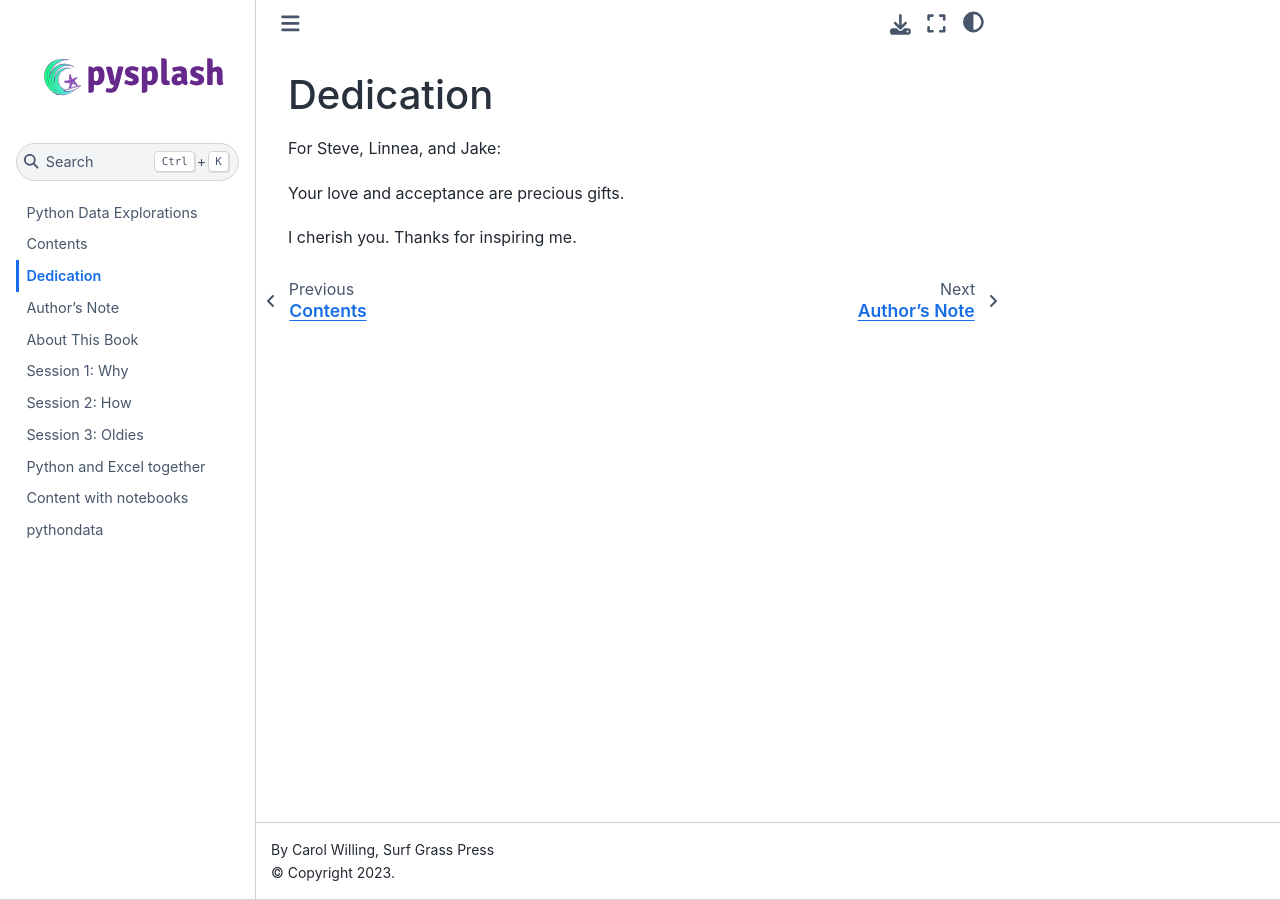
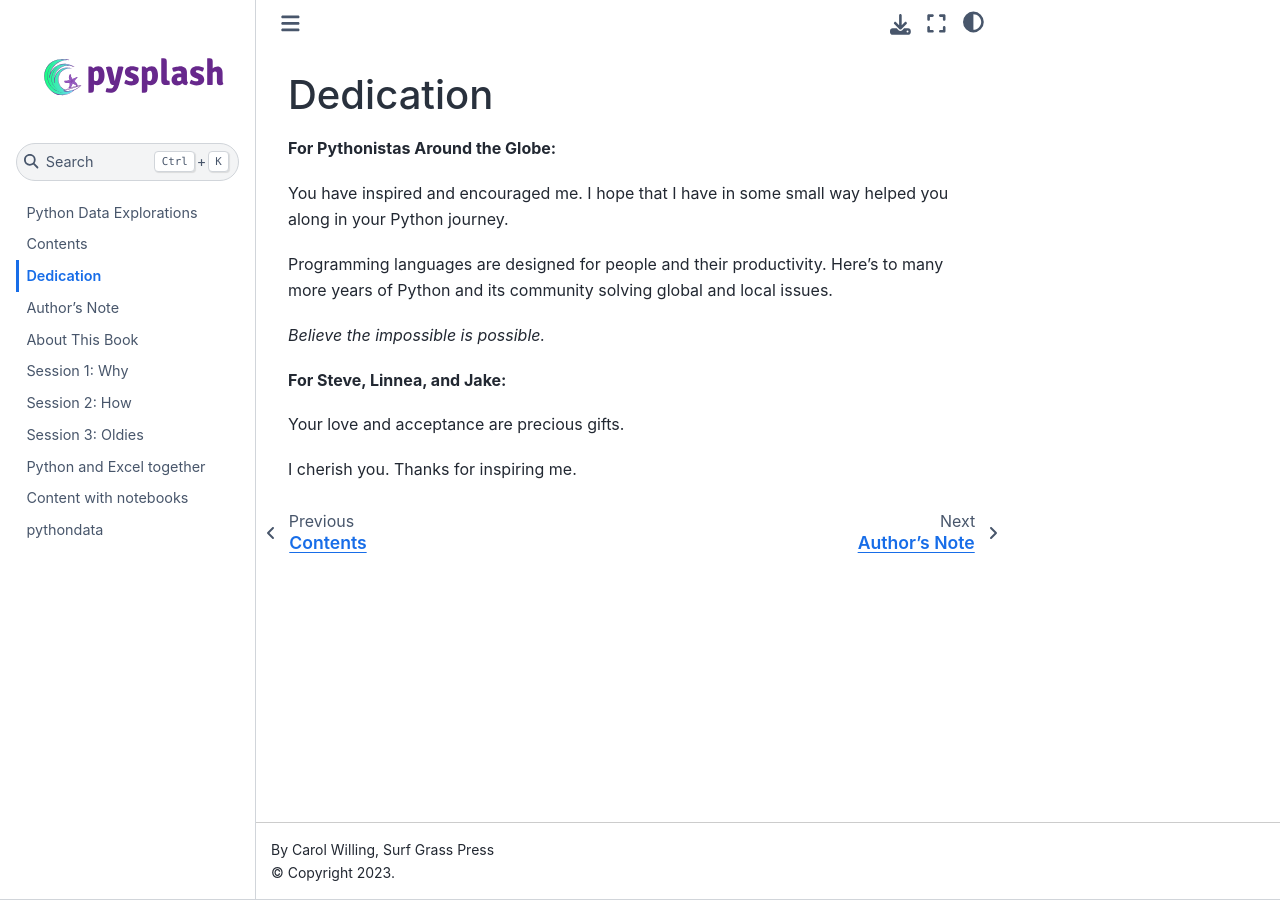
Before and after one commit to pysplash/pythondata, a Jupyter Book: the page built from dedication.md, in a window 1280 px wide. Built offline with Jupyter Book 1.0.4 settings and Sphinx 7.4.7 and the Sphinx Book theme 1.1.4, drawn with Linux system fonts in a browser that asks for light colours.

Commit message:
Add to dedication

```diff
--- a/dedication.md
+++ b/dedication.md
@@ -1,7 +1,14 @@
 # Dedication
 
+**For Pythonistas Around the Globe:**
 
-For Steve, Linnea, and Jake:
+You have inspired and encouraged me. I hope that I have in some small way helped you along in your Python journey.
+
+Programming languages are designed for people and their productivity. Here's to many more years of Python and its community solving global and local issues.
+
+*Believe the impossible is possible.*
+
+**For Steve, Linnea, and Jake:**
 
 Your love and acceptance are precious gifts.
 
```
